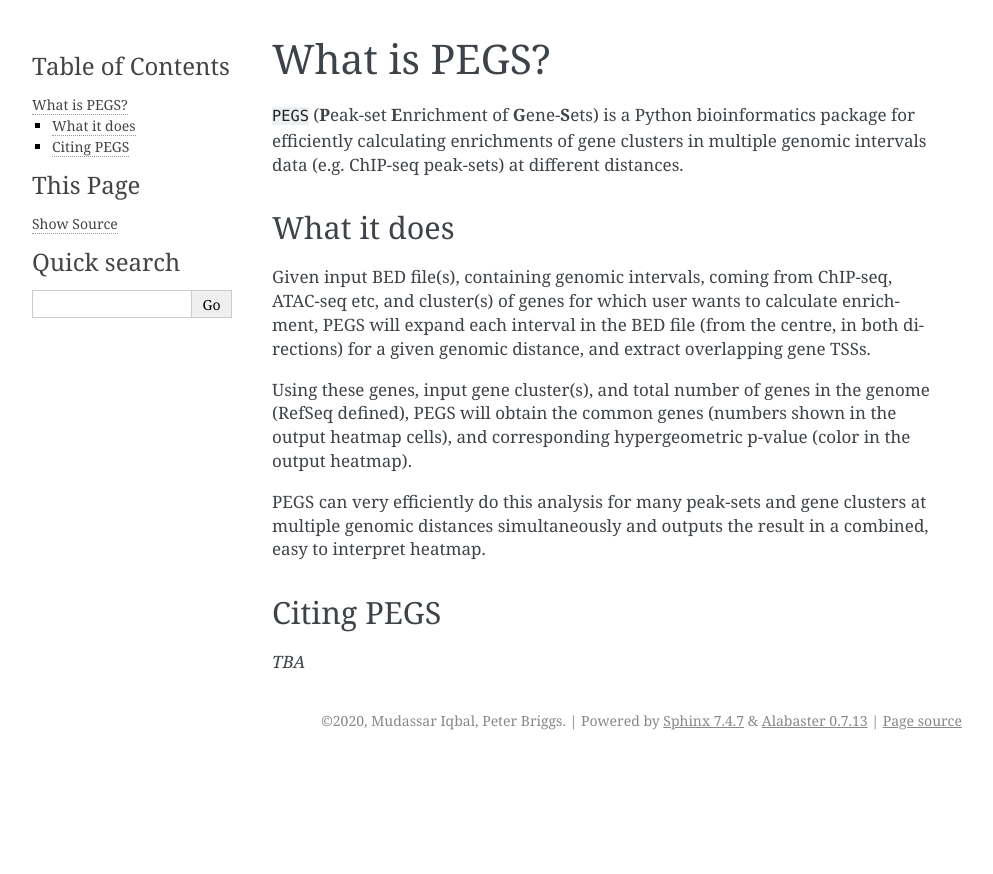
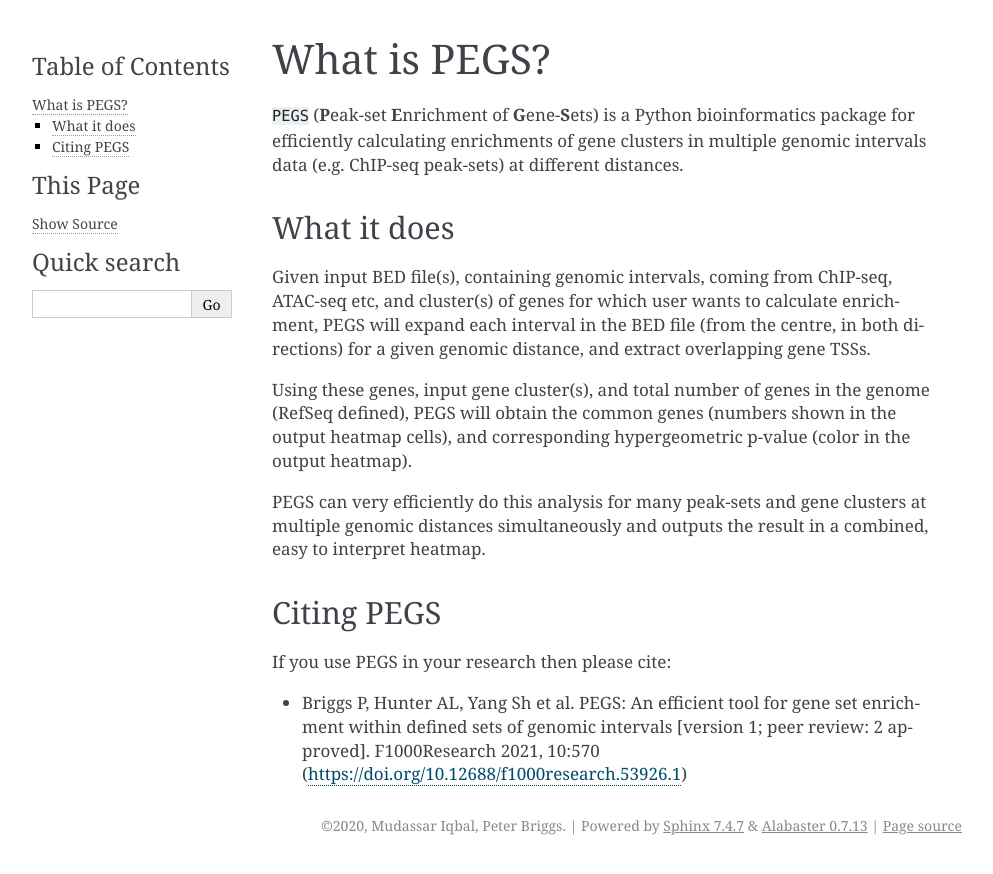
Before and after one commit to fls-bioinformatics-core/pegs, a Sphinx documentation site: the page built from docs/source/overview.rst, in a window 1280 px wide. Shown: the top 874 px of the page, without its empty margins (148-1141 px from the left). Built offline with Sphinx 7.4.7, drawn with Linux system fonts in a browser that asks for light colours.

Commit message:
Add citation information to the CLI and documentation.

```diff
--- a/docs/source/overview.rst
+++ b/docs/source/overview.rst
@@ -28,4 +28,10 @@ result in a  combined, easy to interpret heatmap.
 Citing PEGS
 -----------
 
-*TBA*
+If you use PEGS in your research then please cite:
+
+*  Briggs P, Hunter AL, Yang Sh et al.
+   PEGS: An efficient tool for gene set enrichment within defined
+   sets of genomic intervals [version 1; peer review: 2 approved].
+   F1000Research 2021, 10:570
+   (https://doi.org/10.12688/f1000research.53926.1)
```
Also changed, not shown: 1 other file.
